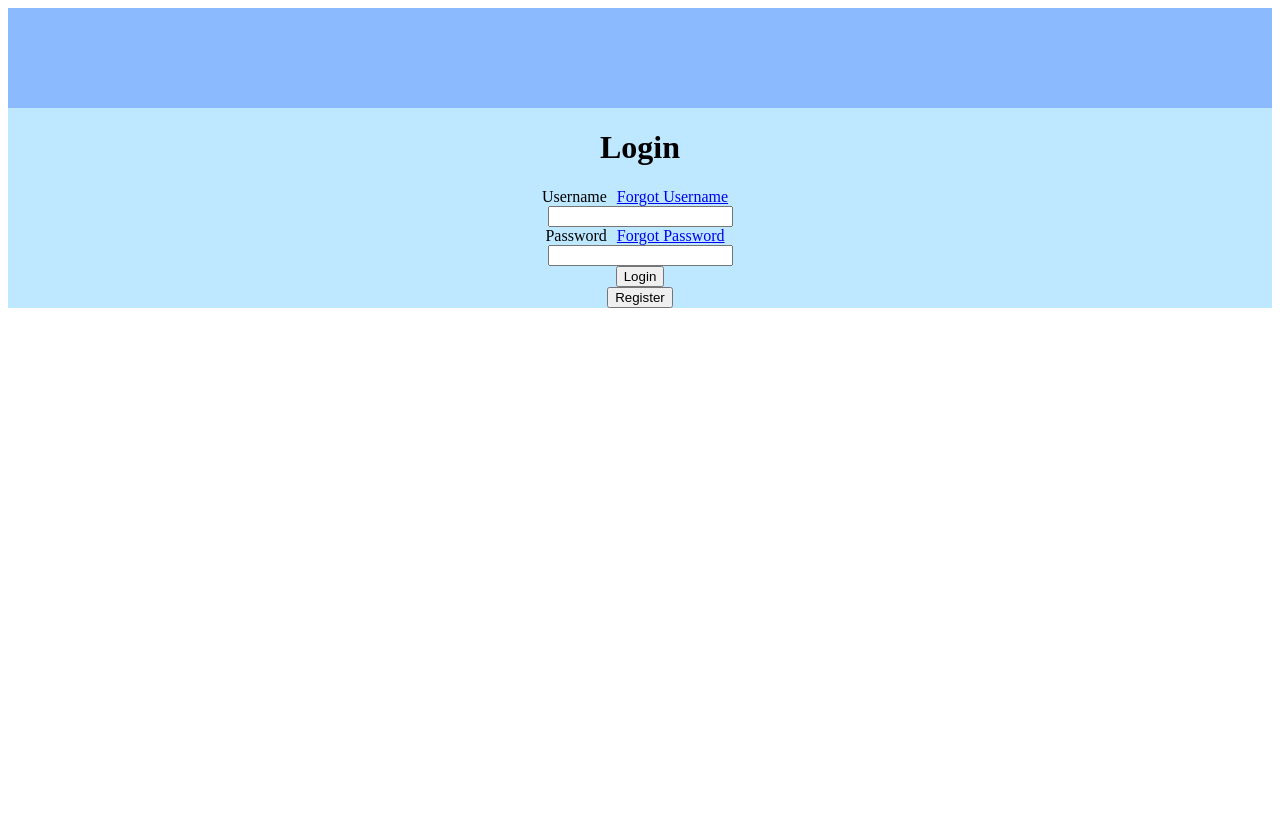
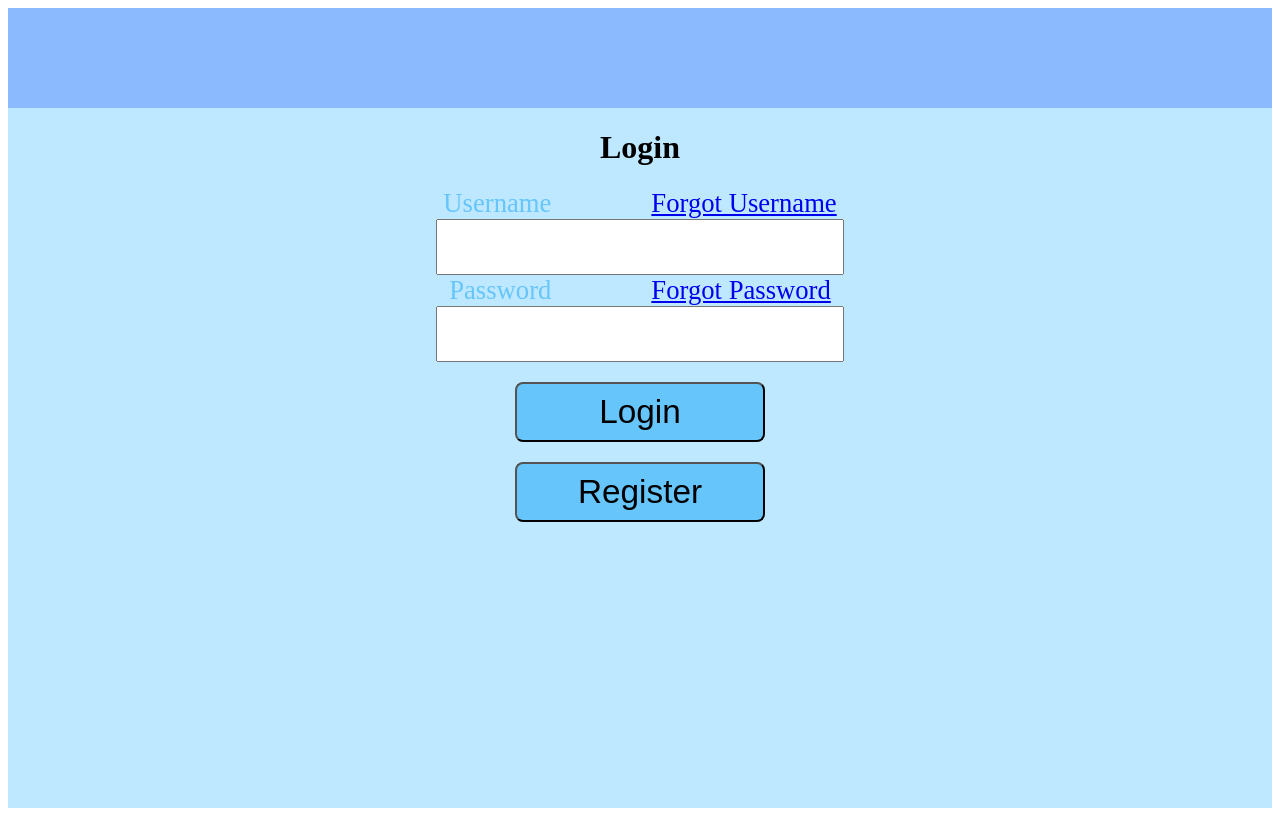
Before and after one commit to cse442-at-ub/project_s23-gamblers, a React (Create React App) app: page /Login in a window 1280 px wide. Built offline with nearby package versions, Linux system fonts and the light colour scheme.

Commit message:
halfwaythere

```diff
--- a/src/Components/Forgot.js
+++ b/src/Components/Forgot.js
@@ -1,14 +1,16 @@
 import './Forgot.css'
-function Forgot(){
-    return(
-    <div>
-        <h1>Please enter your email</h1>
-        <form>
-
-            <input type='text' id='email' className='input' />
-            <button type='submit'>Send</button>
-        </form>
-    </div>
+function Forgot() {
+    return (
+        <div className='frame12'>
+            <div className='loginPage'></div>
+            <div className='formBlock'>
+                <h1 style={{textAlign:'center'}}>Please enter your email</h1>
+                <form className='form'>
+                    <input type='text' id='email' className='input' />
+                    <button type='submit' className='RegisterButton'>Send</button>
+                </form>
+            </div>
+        </div>
     )
 }
 export default Forgot
--- a/src/Components/Login.css
+++ b/src/Components/Login.css
@@ -8,10 +8,13 @@
 
 .frame12{
     background: #BEE8FF;
+    height: 100vh;
 }
 
-.login{
-    text-align: center;
+.formBlock{
+    margin: auto;
+    width: 450px;
+    height: 400px;
 }
 
 .control {
@@ -19,12 +22,52 @@
 }
 
 .usernameL{
-    margin-right: 10px;
+    margin-right: 0px;
+    font-size: 20pt;
 }
 .passwordL{
-    margin-right: 10px;
+    margin-right: 0px;
+    font-size: 20pt;
 }
 
 .forgotL{
-    margin-left: 10px;
+    margin-left: 100px;
+
 }
+
+.blue{
+    color: #66C5FB;
+}
+
+.LoginButton{
+    margin-top: 20px;
+    width: 250px;
+    height: 60px;
+    background-color: #66C5FB;
+    font-size: 25pt;
+    border-radius: 8px;
+}
+
+.RegisterButton{
+    margin-top: 20px;
+        width: 250px;
+        height: 60px;
+        background-color: #66C5FB;
+        font-size: 25pt;
+        border-radius: 8px;
+}
+
+
+.login{
+    text-align: center;
+}
+
+.form{
+    text-align: center;
+}
+
+.input{
+    height: 50px;
+    width: 400px;
+    font-size: 28pt;
+}
--- a/src/Components/Login.js
+++ b/src/Components/Login.js
@@ -6,27 +6,27 @@ function Login(props) {
             <div className='loginPage'>
                 {/* <img className='image0' src={require('../image/image0.png')} alt="icon" /> */}
             </div>
-            <div className='login'>
-                <h1>Login</h1>
-                <form>
+            <div className='formBlock'>
+                <h1 className='login'>Login</h1>
+                <form className='form'>
                     <div className='usernameL'>
-                        <label name='username'>Username</label>
+                        <label name='username' className='blue'>Username</label>
                         <Link to='/Forgot' className='forgotL'>Forgot Username</Link>
                     </div>
                     <div>
                         <input type='text' id='Username' className='input' />
                     </div>
                     <div className='passwordL'>
-                        <label name='Password'>Password</label>
+                        <label name='Password' className='blue'>Password</label>
                         <Link to='/Forgot' className='forgotL'>Forgot Password</Link>
                     </div>
                     <div>
                         <input type='text' id='opening-text' className='input' />
                     </div>
-                    <button>Login</button>
+                    <button className='LoginButton'>Login</button>
                     <div>
                         <Link to='/Register'>
-                            <button>Register</button>
+                            <button className='RegisterButton'>Register</button>
                         </Link>
                     </div>
 
--- a/src/Components/Register.css
+++ b/src/Components/Register.css
@@ -1,18 +1,28 @@
 .username {
-    margin-right: 110px;
+    margin-right: 300px;
+    font-size: 20pt;
+    color: #66C5FB;
 }
 
 .password {
-    margin-right: 110px;
+    margin-right: 300px;
+    font-size: 20pt;
+    color: #66C5FB;
 }
 
 .Cpassword{
-    margin-right: 55px;
+    margin-right: 210px;
+    font-size: 20pt;
+    color: #66C5FB;
 }
 
 .email{
-    margin-right: 130px;
+    margin-right: 340px;
+    font-size: 20pt;
+    color: #66C5FB;
 }
 .phone {
-    margin-right: 75px;
+    margin-right: 250px;
+    font-size: 20pt;
+    color: #66C5FB;
 }
--- a/src/Components/Register.js
+++ b/src/Components/Register.js
@@ -1,6 +1,11 @@
-import { Link } from 'react-router-dom'
 import './Register.css'
+import UserAgreement from './UserAgreement'
+import { useState } from 'react'
+
 function Register(){
+
+    const [popup, setPopup] = useState(false)
+
     return (
         <div className='frame12'>
             <div className='loginPage'>
@@ -40,10 +45,12 @@ function Register(){
                         <input type='text' id='phone' className='input' />
                     </div>
                     <div>
-                        <Link to='/UserAgreement'>UserAgreement</Link>
+                        <input type='checkbox'/>
+                        <button onClick={()=>setPopup(true)}>UserAgreement</button>
+                        {console.log(popup)}
+                        <UserAgreement trigger={popup}></UserAgreement>
                     </div>
-
-                    <button type='submit'>Register</button>
+                    <button type='submit' className='RegisterButton'>Register</button>
                 </form>
             </div>
         </div>
--- /dev/null
+++ b/src/Components/UserAgreement.css
@@ -0,0 +1,26 @@
+.popup{
+    position: fixed;
+    top: 0;
+    left: 0;
+    width:100%;
+    height: 100vh;
+    background-color: rgba(0,0,0,0.2);
+
+    display: flex;
+    justify-content: center;
+    align-items: center;
+}
+
+.popup-inner{
+    position: relative;
+    padding: 32px;
+    width: 100%;
+    max-width: 640px;
+    background-color: #fff;
+}
+
+.popup-inner .close-btn{
+    position: absolute;
+    top: 16px;
+    right: 16px;
+}
--- a/src/Components/UserAgreement.js
+++ b/src/Components/UserAgreement.js
@@ -1,12 +1,15 @@
 import { Link } from "react-router-dom"
-function UserAgreement(){
-    return <div>
-        u need agree blah blah
-        u need agree blah blah
-        u need agree blah blah
-        u need agree blah blah
-        u need agree blah blah
-        <Link to='/Register'>Back</Link>
-    </div>
+import './UserAgreement.css'
+
+function UserAgreement(props) {
+    return (props.trigger)?(
+        <div className="popup">
+            <div>
+                <div className="popup-inner">
+                    <Link to='/Register'>Back</Link>
+                </div>
+            </div>
+        </div>
+        ):'';
 }
 export default UserAgreement
--- a/src/index.js
+++ b/src/index.js
@@ -8,7 +8,3 @@ root.render(
     <App />
   </React.StrictMode>
 );
-
-// If you want to start measuring performance in your app, pass a function
-// to log results (for example: reportWebVitals(console.log))
-// or send to an analytics endpoint. Learn more: https://bit.ly/CRA-vitals
```
Also changed, not shown: src/App.css (deleted, +0 -38 lines).
